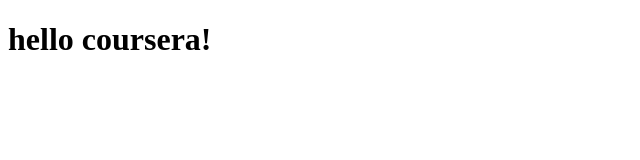
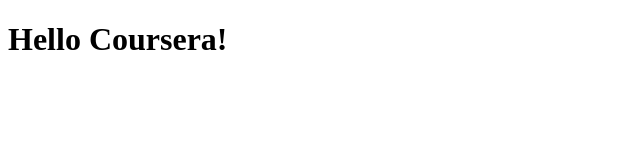
Before and after one commit to BarOhayon92/Coursera-test, a plain HTML site: page site/index.html in a window 1280 px wide. Shown: the whole page, without its empty margins (0-640 px from the left). Drawn offline with Linux system fonts and the light colour scheme.

Commit message:
Small change.

```diff
--- a/site/index.html
+++ b/site/index.html
@@ -1,9 +1,9 @@
 <!DOCTYPE html>
 <html>
 <head>
-	<title>hello Coursera!</title>
+	<title>Hello Coursera!</title>
 </head>
 <body>
-<h1>hello coursera!</h1>
+<h1>Hello Coursera!</h1>
 </body>
 </html>
```
